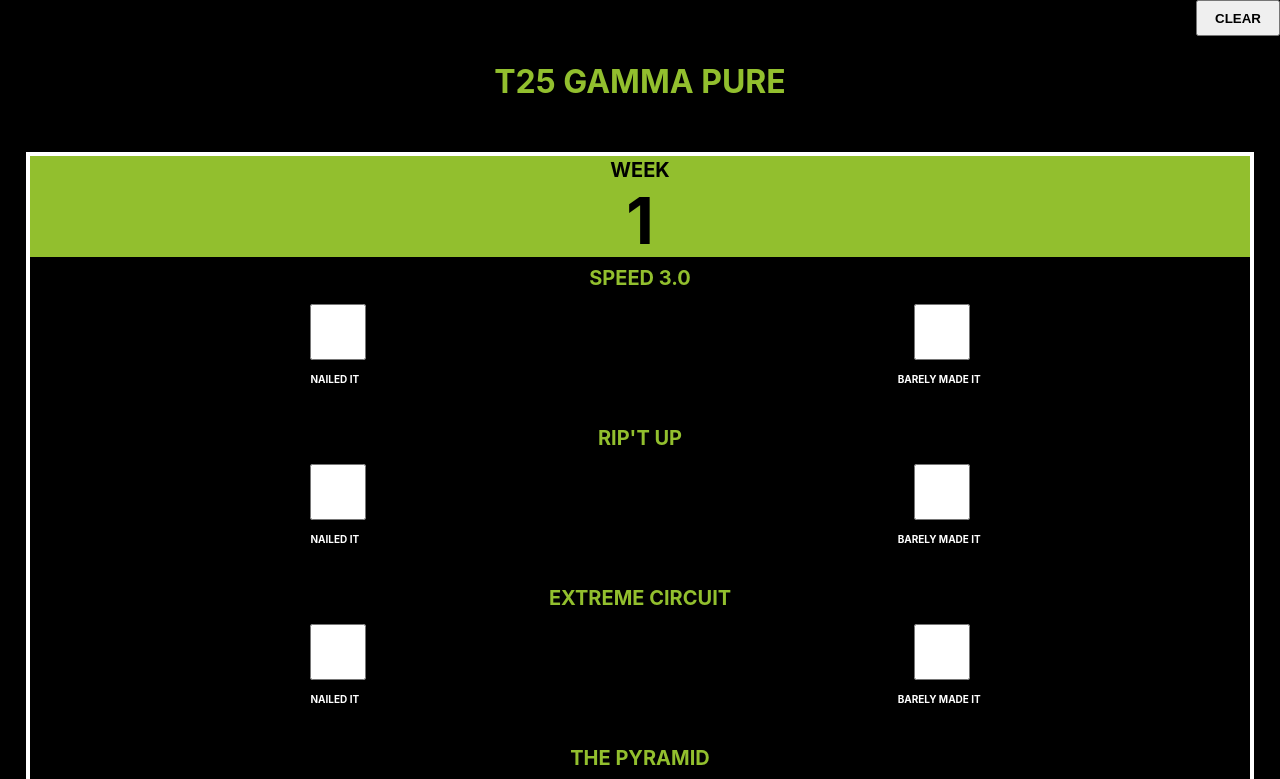
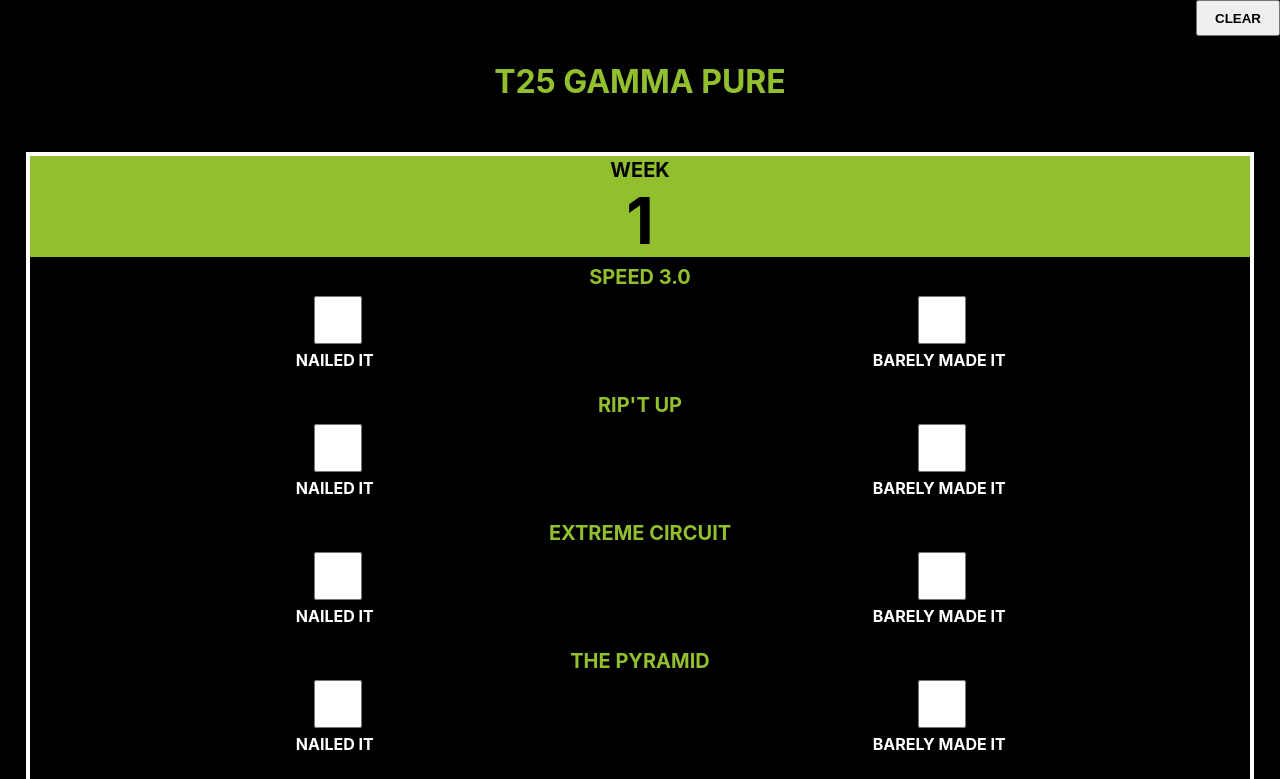
Before and after one commit to CMcManamon/workout-calendar, a React (Create React App) app: page / in a window 1280 px wide. Shown: the top 779 px of the page. Built offline with nearby package versions, Linux system fonts and the light colour scheme.

Commit message:
Fix checkbox scaling on ios

```diff
--- a/src/components/Calendar/Cell/Cell.css
+++ b/src/components/Calendar/Cell/Cell.css
@@ -1,6 +1,3 @@
-.cell {
-}
-
 .workout-cell,
 .label-only-cell,
 .stat-cell {
@@ -78,7 +75,7 @@
   .cell > .workout-cell,
   .cell > .label-only-cell {
     aspect-ratio: auto;
-    height: 20vh;
+    height: 8rem;
     width: 100%;
   }
 
@@ -100,6 +97,16 @@
     height: 70%;
   }
 
+  .workout-cell .checkbox-container input[type="checkbox"] {
+    justify-self: center;
+    min-height: 3rem;
+    min-width: 3rem;
+  }
+
+  .workout-cell .checkbox-container label {
+    font-size: 1rem;
+  }
+
   .workout-cell,
   .label-only-cell,
   .stat-cell {
```
